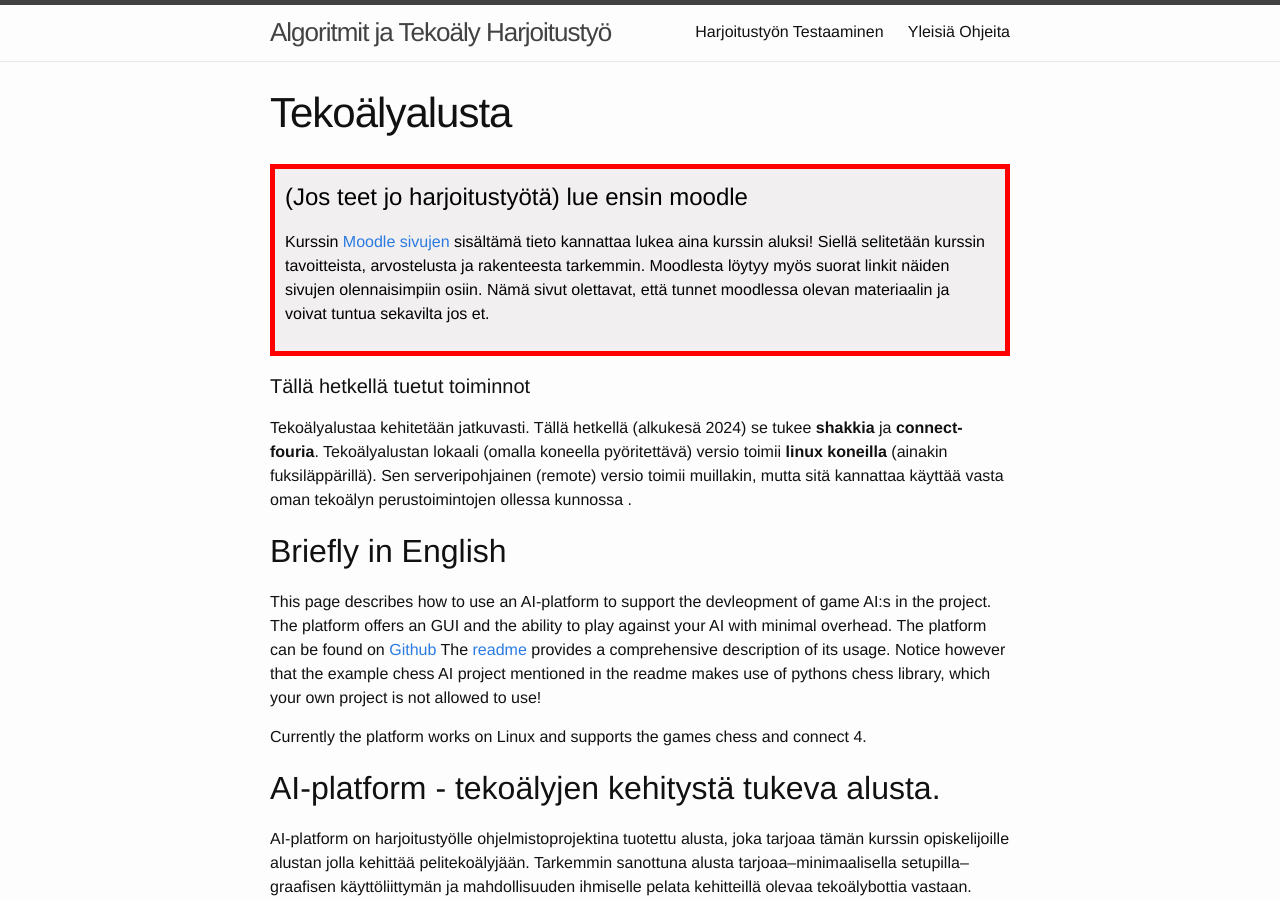
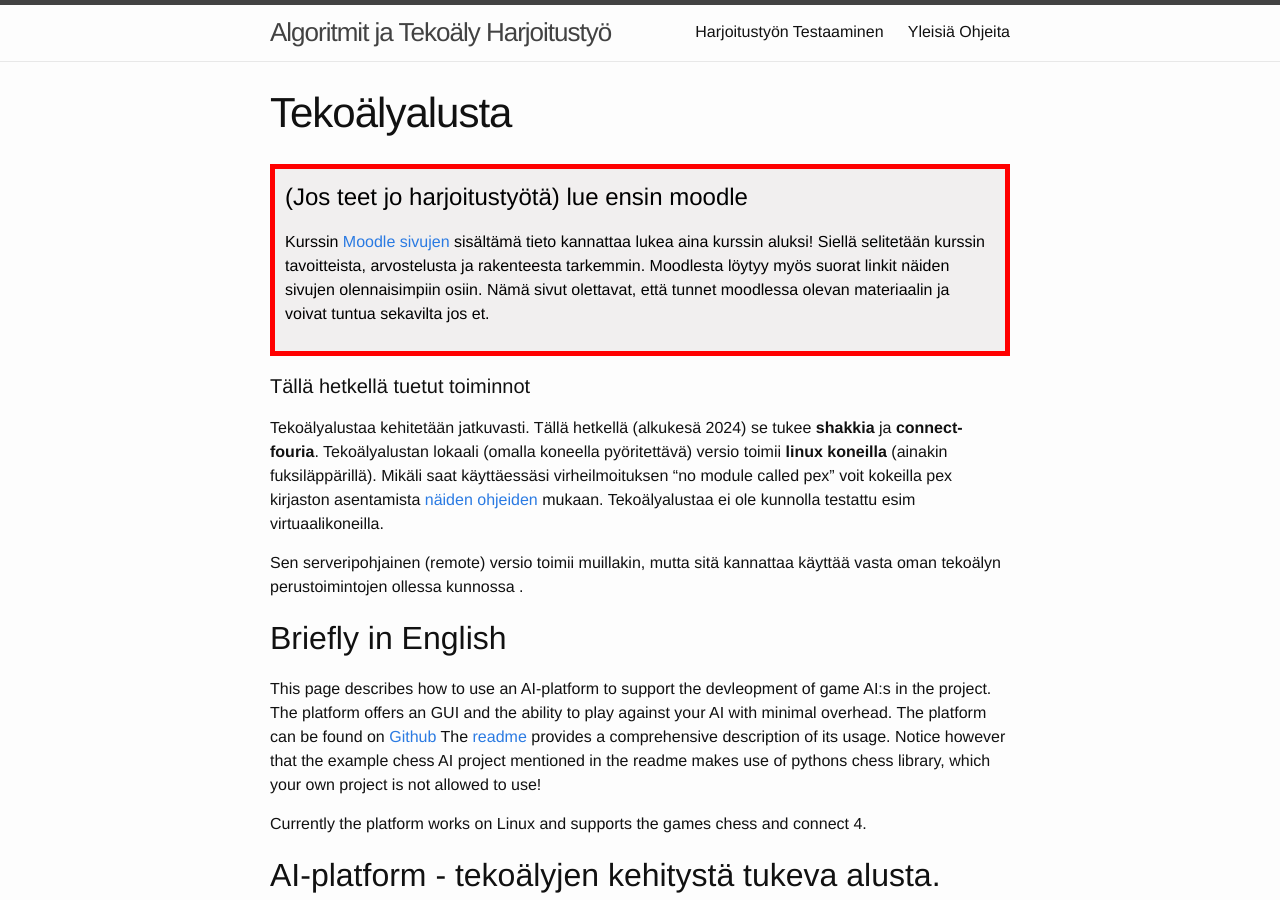
Before and after one commit to algolabra-hy/algolabra-hy.github.io, a Jekyll site: the page built from ai_platform.md, in a window 1280 px wide and 900 px high. Built offline with Jekyll 4.4.1, drawn with Linux system fonts in a browser that asks for light colours.

Commit message:
ai platform

```diff
--- a/ai_platform.md
+++ b/ai_platform.md
@@ -10,6 +10,8 @@ inheader: no
 
 Tekoälyalustaa kehitetään jatkuvasti. Tällä hetkellä (alkukesä 2024) se tukee **shakkia** ja **connect-fouria**.
 Tekoälyalustan lokaali (omalla koneella pyöritettävä) versio toimii **linux koneilla** (ainakin fuksiläppärillä).
+Mikäli saat käyttäessäsi virheilmoituksen "no module called pex" voit kokeilla pex kirjaston asentamista [näiden ohjeiden](https://pypi.org/project/pex/) mukaan. Tekoälyalustaa ei ole kunnolla testattu esim virtuaalikoneilla.
+
 Sen serveripohjainen (remote) versio toimii muillakin, mutta sitä kannattaa käyttää  vasta oman tekoälyn perustoimintojen ollessa kunnossa .
 
 ## Briefly in English
```
